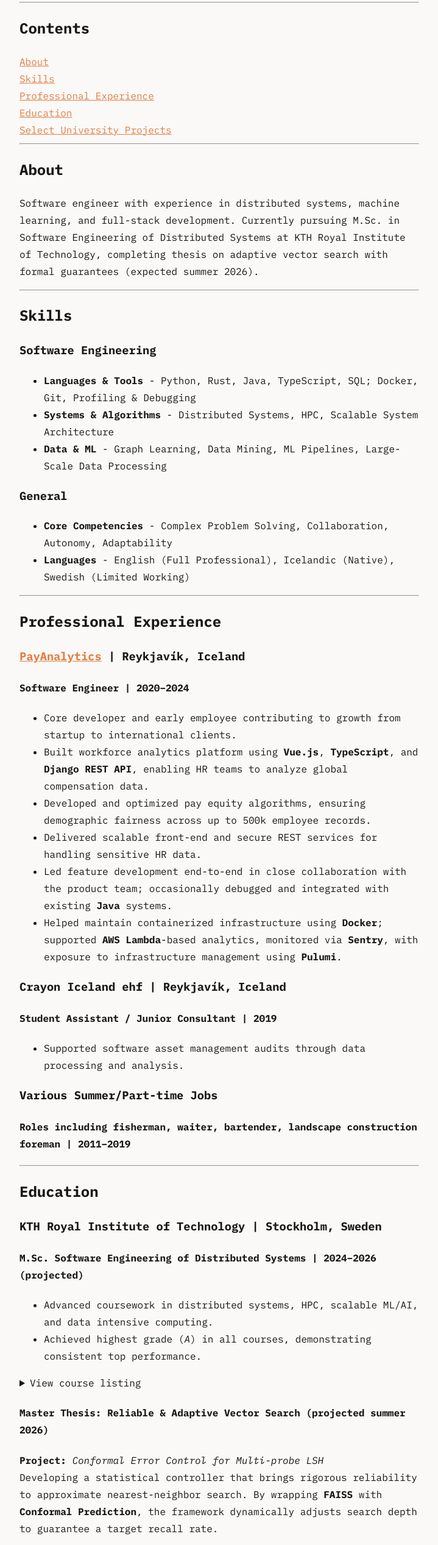
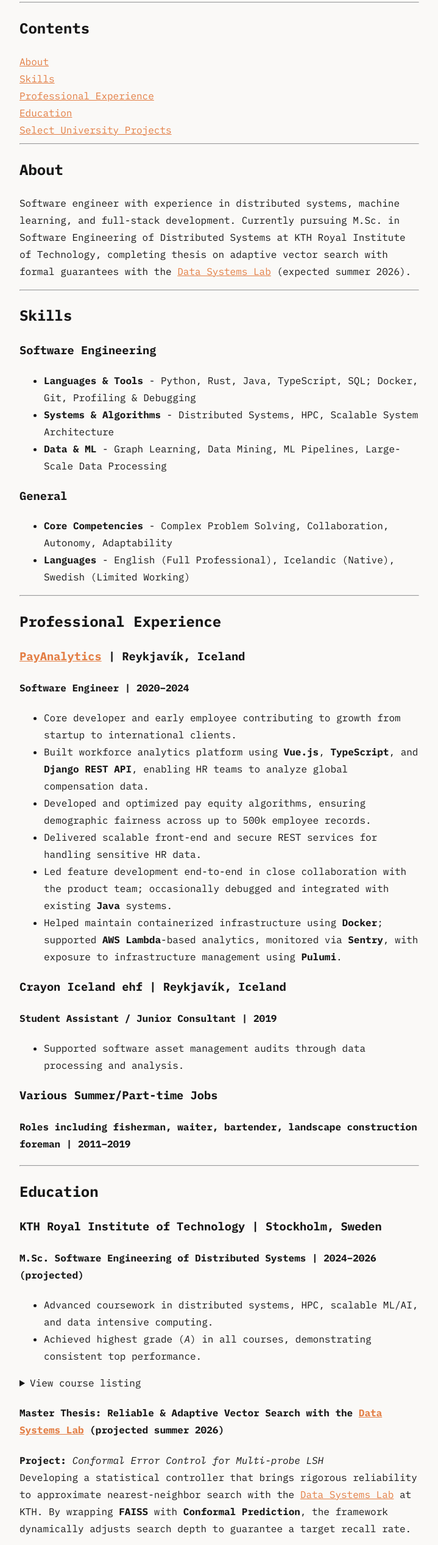
Before and after one commit to numisteinn/numisteinn.github.io, a plain HTML site: page cv.html in a window 1280 px wide. Shown: the part 240-2774 px from the top of the page at 61% size, without its empty margins (280-999 px from the left). Drawn offline with Linux system fonts and the light colour scheme.

Commit message:
add reference to data systems lab

```diff
--- a/cv.html
+++ b/cv.html
@@ -76,7 +76,7 @@
           learning, and full-stack development. Currently pursuing M.Sc. in
           Software Engineering of Distributed Systems at KTH Royal Institute of
           Technology, completing thesis on adaptive vector search with formal
-          guarantees (expected summer 2026).
+          guarantees with the <a href="https://datasystems.nu/">Data Systems Lab</a> (expected summer 2026).
         </p>
       </section>
       <hr />
@@ -274,14 +274,14 @@
         </details>
 
         <h4>
-          Master Thesis: Reliable & Adaptive Vector Search (projected summer
+          Master Thesis: Reliable & Adaptive Vector Search with the <a href="https://datasystems.nu/">Data Systems Lab</a> (projected summer
           2026)
         </h4>
         <p>
           <strong>Project:</strong>
           <em>Conformal Error Control for Multi-probe LSH</em><br />
           Developing a statistical controller that brings rigorous reliability
-          to approximate nearest-neighbor search. By wrapping
+          to approximate nearest-neighbor search with the <a href="https://datasystems.nu/">Data Systems Lab</a> at KTH. By wrapping
           <strong>FAISS</strong> with <strong>Conformal Prediction</strong>, the
           framework dynamically adjusts search depth to guarantee a target
           recall rate.
```
Also changed, not shown: index.html (+1 -1 lines).
